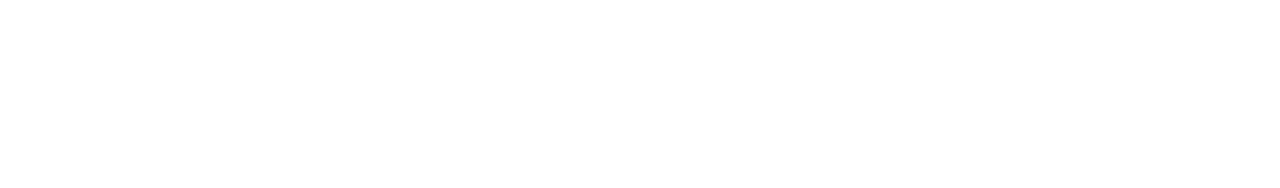
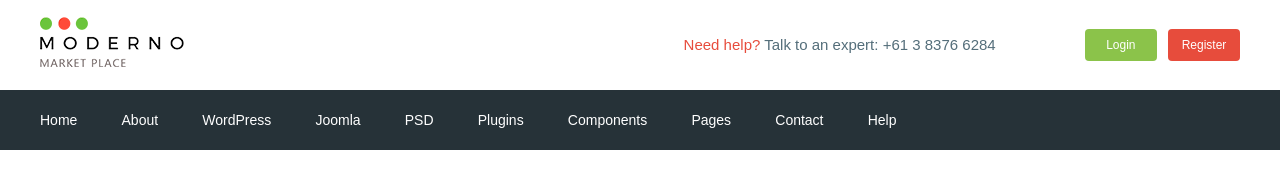
Before and after one commit to SvayOff/moderno, a website: page app/index.html in a window 1280 px wide. Drawn offline with nearby package versions, Linux system fonts and the light colour scheme; files that its build step writes are made by us from their sources.

Commit message:
added header

```diff
--- a/app/index.html
+++ b/app/index.html
@@ -6,13 +6,98 @@
     <meta name="viewport" content="width=device-width, initial-scale=1.0">
     <meta http-equiv="X-UA-Compatible" content="ie=edge">
     <title>Moderno</title>
+    <link href="https://fonts.googleapis.com/css2?family=Roboto:wght@500;700&display=swap" rel="stylesheet">
     <link rel="stylesheet" href="css/libs.min.css">
     <link rel="stylesheet" href="css/style.min.css">
 
 </head>
 
 <body>
-
+    <header class="header">
+        <div class="header__top">
+            <div class="container">
+                <div class="header__top-inner">
+                    <div class="header__logo">
+                        <a href="#">
+                            <img src="images/logo.png" alt="">
+                        </a>
+                    </div>
+                    <div class="header__text">
+                        <a href="#">
+                            <span>Need help?</span>
+                        </a>
+                        Talk to an expert:
+                        <a href="tell:61383766284">
+                            +61 3 8376 6284
+                        </a>
+                    </div>
+                    <div class="header__box">
+                        <a href="#" class="basket"></a>
+                        <a class="header__btn header__btn-login" href="#">Login</a>
+                        <a class="header__btn header__btn-register" href="#">Register</a>
+                    </div>
+                </div>
+            </div>
+        </div>
+        <div class="header__menu">
+            <div class="container">
+                <nav class="menu">
+                    <ul class="menu__list">
+                        <li>
+                            <a href="#">
+                                Home
+                            </a>
+                        </li>
+                        <li>
+                            <a href="#">
+                                About
+                            </a>
+                        </li>
+                        <li>
+                            <a href="#">
+                                WordPress
+                            </a>
+                        </li>
+                        <li>
+                            <a href="#">
+                                Joomla
+                            </a>
+                        </li>
+                        <li>
+                            <a href="#">
+                                PSD
+                            </a>
+                        </li>
+                        <li>
+                            <a href="#">
+                                Plugins
+                            </a>
+                        </li>
+                        <li>
+                            <a href="#">
+                                Components
+                            </a>
+                        </li>
+                        <li>
+                            <a href="#">
+                                Pages
+                            </a>
+                        </li>
+                        <li>
+                            <a href="#">
+                                Contact
+                            </a>
+                        </li>
+                        <li>
+                            <a href="#">
+                                Help
+                            </a>
+                        </li>
+                    </ul>
+                </nav>
+            </div>
+        </div>
+    </header>
 
     <script src="https://ajax.googleapis.com/ajax/libs/jquery/3.5.1/jquery.min.js"></script>
     <script src="js/libs.min.js"></script>
--- /dev/null
+++ b/app/scss/_fonts.scss
@@ -0,0 +1,6 @@
+@font-face {
+    font-family: "Roboto-Regular", sans-serif;
+    src: url("../fonts/Roboto-Regular.woff2") format("woff2"), url("../fonts/Roboto-Regular.woff") format("woff");
+    font-weight: 400;
+    font-display: swap;
+}
--- /dev/null
+++ b/app/scss/_global.scss
@@ -0,0 +1,28 @@
+*,
+::before,
+::after {
+    box-sizing: border-box;
+}
+a {
+    display: inline-block;
+    text-decoration: none;
+    color: $text;
+}
+ul,
+li {
+    margin: 0;
+    padding: 0;
+    list-style: none;
+}
+body {
+    font-family: "Roboto-Regular", sans-serif;
+    font-size: 15px;
+    font-weight: 400;
+    line-height: 24px;
+    color: $text;
+}
+.container {
+    max-width: 1200px;
+    margin: 0 auto;
+    padding: auto 15px;
+}
--- /dev/null
+++ b/app/scss/_vars.scss
@@ -0,0 +1,4 @@
+$text: #546e7a;
+$red: #e74c3c;
+$green: #8bc34a;
+$bg: #263238;
--- a/app/scss/style.scss
+++ b/app/scss/style.scss
@@ -1,5 +1,53 @@
-*,
-::before,
-::after {
-    box-sizing: border-box;
+@import "_vars.scss";
+@import "_global.scss";
+@import "_fonts.scss";
+
+.header__top-inner {
+    display: flex;
+    justify-content: space-between;
+    height: 90px;
+    align-items: center;
 }
+.header__text {
+    margin-left: auto;
+    margin-right: 85px;
+    span {
+        color: $red;
+    }
+}
+.header__btn {
+    padding: 4px;
+    width: 72px;
+    border-radius: 4px;
+    text-align: center;
+    color: #fff;
+    font-size: 12px;
+}
+.header__btn-login {
+    background-color: $green;
+}
+.header__btn-register {
+    background-color: $red;
+    margin-left: 7px;
+}
+.header__menu {
+    background-color: $bg;
+}
+.menu {
+    display: flex;
+    align-items: center;
+    height: 60px;
+}
+.menu__list {
+    li {
+        display: inline-block;
+        & + li {
+            margin-left: 40px;
+        }
+    }
+    a {
+        color: #fff;
+        font-size: 14px;
+        font-weight: 500;
+    }
+}
--- a/gulpfile.js
+++ b/gulpfile.js
@@ -8,11 +8,11 @@ let gulp = require('gulp'),
     cssmin = require('gulp-cssmin');
 
 gulp.task('sass', function () {
-    return gulp.src('app/scss/style.scss')
+    return gulp.src('app/scss/**/*.scss')
         .pipe(sass({ outputStyle: 'compressed' }))
         .pipe(rename({ suffix: '.min' }))
         .pipe(autoPrefixer({
-            browseroverrideBrowserslist: ['last 8 versions']
+            overrideBrowserslist: ['last 8 versions']
         }))
         .pipe(gulp.dest('app/css'))
         .pipe(browserSync.reload({ stream: true }))
@@ -58,7 +58,7 @@ gulp.task('browser-sync', function () {
 
 
 gulp.task('watch', function () {
-    gulp.watch('app/scss/style.scss', gulp.parallel('sass'))
+    gulp.watch('app/scss/**/*.scss', gulp.parallel('sass'))
     gulp.watch('app/*.html', gulp.parallel('html'))
     gulp.watch('app/js/*.js', gulp.parallel('js'))
 });
--- a/package.json
+++ b/package.json
@@ -6,7 +6,7 @@
   "scripts": {
     "test": "echo \"Error: no test specified\" && exit 1"
   },
-  "author": "Vitaliy",
+  "author": "Vitaliy Strizhibovtgit",
   "license": "ISC",
   "devDependencies": {
     "browser-sync": "^2.26.13",
```
Also changed, not shown: app/fonts/Roboto-Regular.woff (added), app/fonts/Roboto-Regular.woff2 (added), app/images/logo.png (added).
